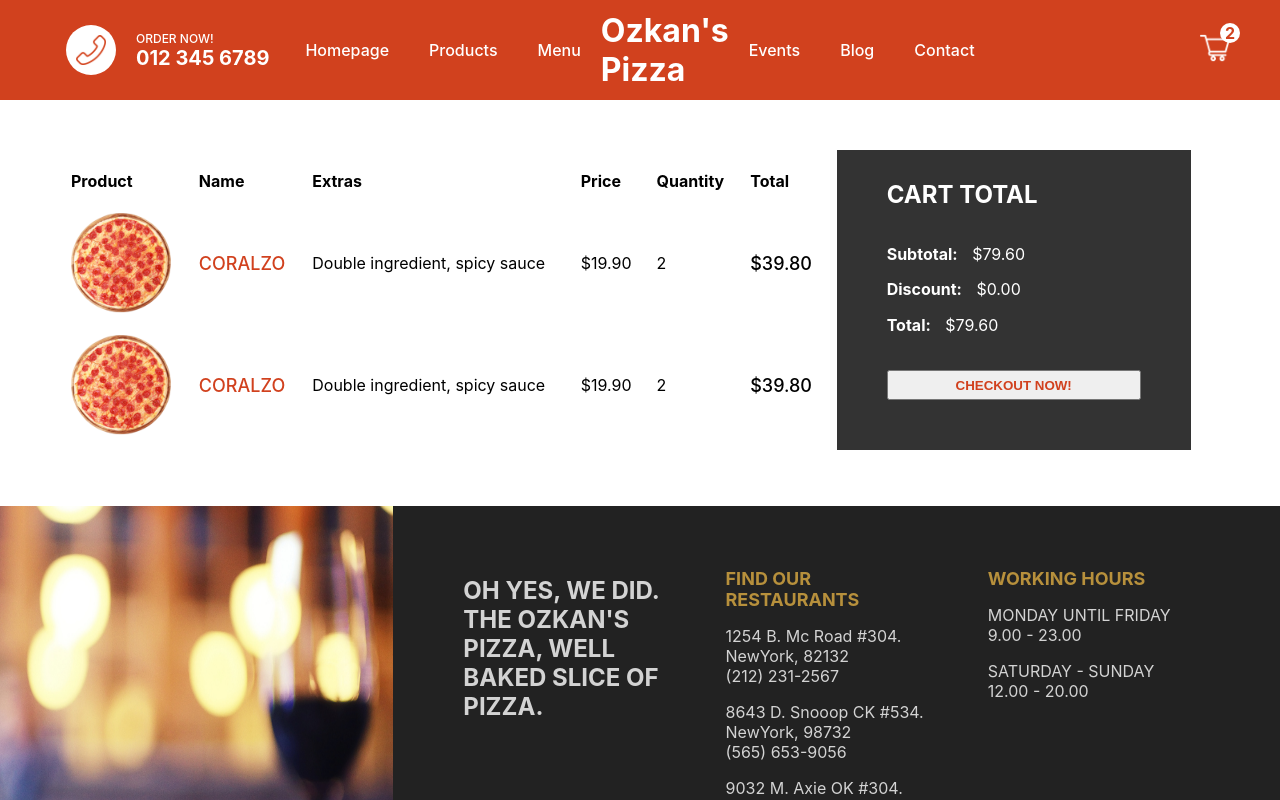
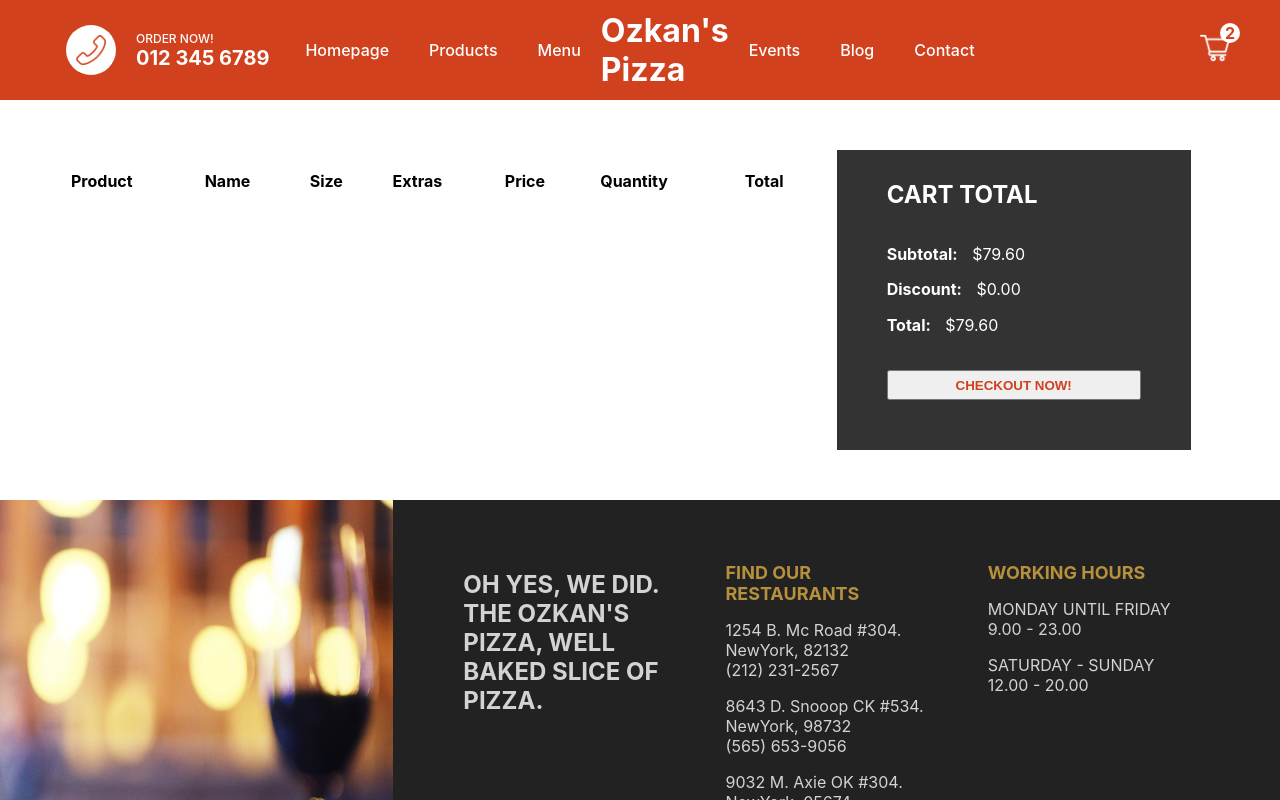
Before and after one commit to EienMosu/Pizza-NextJS, a Next.js app in the folder frontend/: page /Cart in a window 1280 px wide. Shown: the top 800 px of the page. Built offline with nearby package versions, Linux system fonts and the light colour scheme.

Commit message:
Redux is added to project!

```diff
--- a/frontend/components/Navbar.jsx
+++ b/frontend/components/Navbar.jsx
@@ -30,10 +30,12 @@ const Navbar = () => {
         </ul>
       </div>
       <div className={styles.item}>
-        <div className={styles.cart}>
-          <Image src="/img/cart.png" alt="" width="30px" height="30px" />
-          <div className={styles.counter}>2</div>
-        </div>
+        <Link href="/cart">
+          <div className={styles.cart}>
+            <Image src="/img/cart.png" alt="" width="30px" height="30px" />
+            <div className={styles.counter}>2</div>
+          </div>
+        </Link>
       </div>
     </div>
   );
--- a/frontend/package.json
+++ b/frontend/package.json
@@ -8,11 +8,15 @@
     "lint": "next lint"
   },
   "dependencies": {
+    "@reduxjs/toolkit": "^1.8.0",
     "axios": "^0.26.0",
     "mongoose": "^6.2.4",
     "next": "12.0.9",
     "react": "17.0.2",
-    "react-dom": "17.0.2"
+    "react-dom": "17.0.2",
+    "react-redux": "^7.2.6",
+    "redux": "^4.1.2",
+    "redux-persist": "^6.0.0"
   },
   "devDependencies": {
     "eslint": "8.8.0",
--- a/frontend/pages/Cart.jsx
+++ b/frontend/pages/Cart.jsx
@@ -1,8 +1,13 @@
 import React from "react";
 import styles from "../styles/Cart.module.css";
 import Image from "next/image";
+import { useSelector } from "react-redux";
 
 const Cart = () => {
+  const orders = useSelector((state) => state.cart);
+
+  console.log(orders);
+
   return (
     <div className={styles.container}>
       <div className={styles.leftContainer}>
@@ -10,69 +15,45 @@ const Cart = () => {
           <tr className={styles.trTitle}>
             <th>Product</th>
             <th>Name</th>
+            <th>Size</th>
             <th>Extras</th>
             <th>Price</th>
             <th>Quantity</th>
             <th>Total</th>
           </tr>
+          {orders &&
+            orders.products.map((order) => (
               <tr className={styles.tr}>
                 <td>
                   <div className={styles.imgContainer}>
                     <Image
                       alt=""
-                  src="/img/pizza.png"
+                      src={order.img}
                       layout="fill"
                       objectFit="cover"
                     />
                   </div>
                 </td>
                 <td>
-              <span className={styles.name}>CORALZO</span>
+                  <span className={styles.name}>{order.name}</span>
+                </td>
+                <td>{order.choosenSize}</td>
+                <td>
+                  {orders.products?.extrasChoose?.map((extra) => (
+                    <span className={styles.extras}>{extra.text}</span>
+                  ))}
                 </td>
                 <td>
-              <span className={styles.extras}>
-                Double ingredient, spicy sauce
-              </span>
+                  <span className={styles.price}>{order.price}</span>
                 </td>
                 <td>
-              <span className={styles.price}>$19.90</span>
+                  <span className={styles.quantity}>{order.quantity}</span>
                 </td>
                 <td>
-              <span className={styles.quantity}>2</span>
-            </td>
-            <td>
-              <span className={styles.total}>$39.80</span>
+                  <span className={styles.total}>${order.total}</span>
                 </td>
               </tr>
-          <tr className={styles.tr}>
-            <td>
-              <div className={styles.imgContainer}>
-                <Image
-                  alt=""
-                  src="/img/pizza.png"
-                  layout="fill"
-                  objectFit="cover"
-                />
-              </div>
-            </td>
-            <td>
-              <span className={styles.name}>CORALZO</span>
-            </td>
-            <td>
-              <span className={styles.extras}>
-                Double ingredient, spicy sauce
-              </span>
-            </td>
-            <td>
-              <span className={styles.price}>$19.90</span>
-            </td>
-            <td>
-              <span className={styles.quantity}>2</span>
-            </td>
-            <td>
-              <span className={styles.total}>$39.80</span>
-            </td>
-          </tr>
+            ))}
         </table>
       </div>
       <div className={styles.rightContainer}>
--- a/frontend/pages/_app.js
+++ b/frontend/pages/_app.js
@@ -1,11 +1,19 @@
 import Layout from "../components/Layout";
 import "../styles/globals.css";
+// Redux
+import { persistor, store } from "../redux/store";
+import { Provider } from "react-redux";
+import { PersistGate } from "redux-persist/integration/react";
 
 function MyApp({ Component, pageProps }) {
   return (
-    <Layout>
-      <Component {...pageProps} />
-    </Layout>
+    <Provider store={store}>
+      <PersistGate loading={null} persistor={persistor}>
+        <Layout>
+          <Component {...pageProps} />
+        </Layout>
+      </PersistGate>
+    </Provider>
   );
 }
 
--- /dev/null
+++ b/frontend/redux/cartRedux.js
@@ -0,0 +1,23 @@
+import { createSlice } from "@reduxjs/toolkit";
+
+const cartSlice = createSlice({
+  name: "cart",
+  initialState: {
+    products: [],
+    quantity: 0,
+    total: 0,
+  },
+  reducers: {
+    addProduct: (state, action) => {
+      state.products.push(action.payload);
+      state.quantity += 1;
+      state.total += action.payload.price * action.payload.quantity;
+    },
+    reset: (state) => {
+      state = initialState;
+    },
+  },
+});
+
+export const { addProduct, reset } = cartSlice.actions;
+export default cartSlice.reducer;
--- /dev/null
+++ b/frontend/redux/store.js
@@ -0,0 +1,38 @@
+import { configureStore, combineReducers } from "@reduxjs/toolkit";
+import cartReducer from "./cartRedux";
+import {
+  persistStore,
+  persistReducer,
+  FLUSH,
+  REHYDRATE,
+  PAUSE,
+  PERSIST,
+  PURGE,
+  REGISTER,
+} from "redux-persist";
+import storage from "redux-persist/lib/storage";
+
+const persistConfig = {
+  key: "root",
+  version: 1,
+  storage,
+};
+
+const rootReducer = combineReducers({ cart: cartReducer });
+
+const persistedReducer = persistReducer(persistConfig, rootReducer);
+
+export const store = configureStore({
+  reducer: persistedReducer,
+  middleware: (getDefaultMiddleware) =>
+    getDefaultMiddleware({
+      serializableCheck: {
+        ignoredActions: [FLUSH, REHYDRATE, PAUSE, PERSIST, PURGE, REGISTER],
+      },
+    }),
+});
+
+export let persistor = persistStore(store);
+
+// Clean persistor
+// persistor.purge()
--- a/frontend/styles/Navbar.module.css
+++ b/frontend/styles/Navbar.module.css
@@ -63,6 +63,7 @@
 
 .cart{
     position: relative;
+    cursor: pointer;
 }
 
 .counter{
```
Also changed, not shown: frontend/pages/product/[id].jsx (+22 -1 lines), 2 other files (tests, documents, lock files or other folders). Lines whose indentation alone changed are shown as unchanged.
